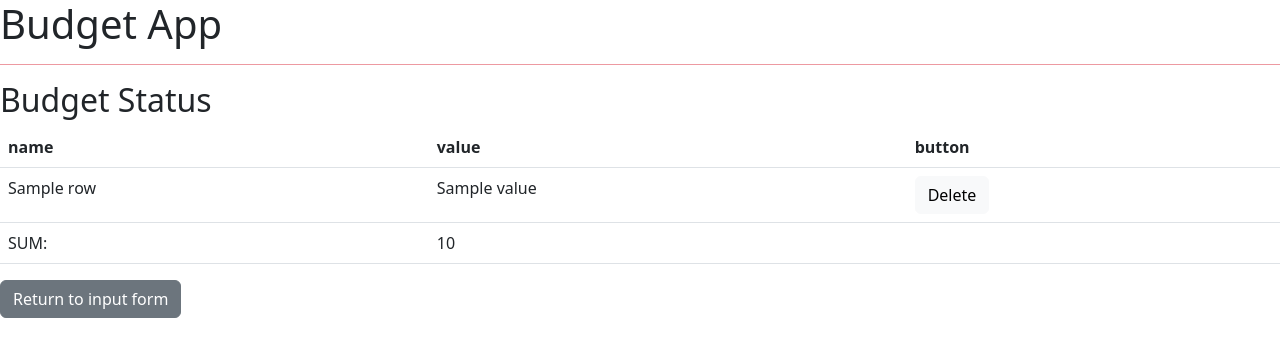
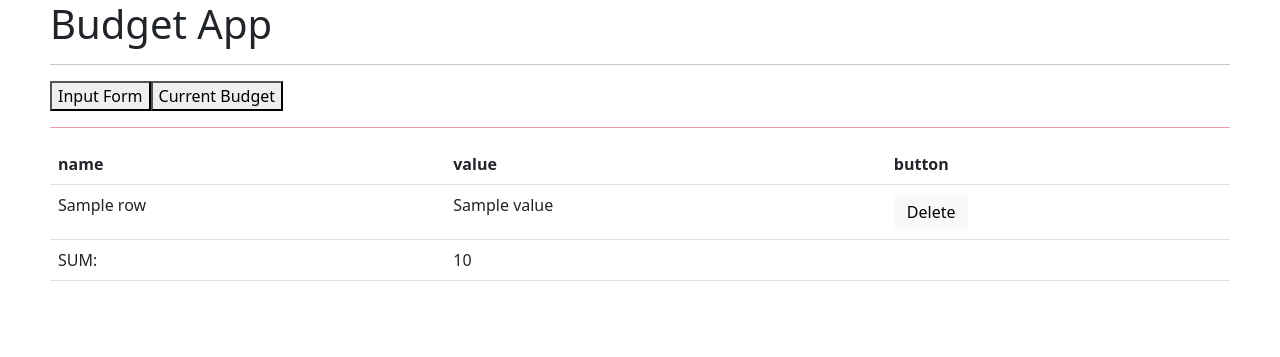
Before and after one commit to MatMia/BudgetApp, a Flask app: template templates/budget_table.html in a window 1280 px wide. Shown: the top 357 px of the page. Run offline with Flask 2, Linux system fonts and the light colour scheme; the template is opened without the code that fills it: most values are stand-ins (such as "Sample title", 1, 10 or a date in 2020); parts of the project's set-up code (start-up, migrations or seed data) failed here and were passed over.

Commit message:
application v2.0

```diff
--- a/app.py
+++ b/app.py
@@ -1,7 +1,5 @@
-from calendar import month
 from flask import Flask, flash, request, render_template, session, redirect, url_for
 from markupsafe import escape
-from wtforms import Form, validators, StringField
 from .db import BudgetDB
 from flask_table import Table, Col
 
@@ -15,14 +13,21 @@
     validity_class_value = "form-control is-invalid"
     invalid_feedback_name = ""
     invalid_feedback_value = ""
-    return render_template("index.html", validity_class_name=validity_class_name, validity_class_value=validity_class_value, invalid_feedback_name=invalid_feedback_name, invalid_feedback_value=invalid_feedback_value)
+    input_form_buttom = "nav-link active"
+    current_budget_button = "nav-link"
+    return render_template("index.html", validity_class_name=validity_class_name, validity_class_value=validity_class_value, \
+        invalid_feedback_name=invalid_feedback_name, invalid_feedback_value=invalid_feedback_value, \
+            input_form_buttom=input_form_buttom, current_budget_button=current_budget_button)
 
 @app.route('/', methods=['GET', 'POST'])
 def expense_input():
     if request.form.get("btn") == "submit_form":
         return InputForm.main_input_form()
 
-    elif request.form.get("btn") == "show_db":
+    elif request.form.get("menu_input_form") == "my_input_form":
+        return redirect(url_for('expenses_main'))
+
+    elif request.form.get("menu_current_budget") == "my_current_budget":
         return redirect(url_for('show_db_state'))
 
 
@@ -31,7 +36,12 @@
     db_results = ShowBudgetTable.show_budget_table()
     table = db_results[0]
     value_sum = round(db_results[1],2)
-    return render_template("budget_table.html", table=table, value_sum=value_sum)
+
+    input_form_buttom = "nav-link"
+    current_budget_button = "nav-link active"
+
+    return render_template("budget_table.html", table=table, value_sum=value_sum, \
+        input_form_buttom=input_form_buttom, current_budget_button=current_budget_button)
 
 
 @app.route('/db_state', methods=['GET', 'POST'])
@@ -40,13 +50,16 @@
         BudgetDB.delete_record(request.form.get("delete_record"))
         return succesfull_message('delete')
 
-    elif request.form.get("btn") == "return_to_input":
+    elif request.form.get("menu_input_form") == "my_input_form":
         return redirect(url_for('expenses_main'))
+
+    elif request.form.get("menu_current_budget") == "my_current_budget":
+        return redirect(url_for('show_db_state'))
 
 
 def succesfull_message(action, **kwargs):
     if action == 'submit':
-        flash("Request submitted succesfully with \n\n name: " + kwargs["name"] + "\n\n and value: " + str(kwargs["value"]))
+        flash("Request submitted succesfully with \n\n name: " + kwargs["name"] + "\n\n and value: " + str(kwargs["value"] + " PLN."))
         return redirect(url_for('expenses_main'))
     elif action == 'delete':
         flash("Record deleted succesfully")
@@ -110,6 +123,7 @@
     def main_input_form():
         expense_name =  request.form.get("expense_name")
         expense_value = request.form.get("expense_value")
+
         nameValidator = InputFormValidation(expense_name, "expense_name")
         valueValidator = InputFormValidation(expense_value, "expense_value")
 
@@ -127,7 +141,11 @@
         else:
             validity_class_name = "form-control is-invalid"
             validity_class_value = "form-control is-invalid"
-            return render_template("index.html", validity_class_name=validity_class_name, validity_class_value=validity_class_value, invalid_feedback_name=invalid_feedback_name, invalid_feedback_value=invalid_feedback_value)
+            input_form_buttom = "nav-link active"
+            current_budget_button = "nav-link"
+            return render_template("index.html", validity_class_name=validity_class_name, validity_class_value=validity_class_value, \
+                invalid_feedback_name=invalid_feedback_name, invalid_feedback_value=invalid_feedback_value, \
+                    input_form_buttom=input_form_buttom, current_budget_button=current_budget_button)
 
 
 class ItemTable(Table):
--- /dev/null
+++ b/static/override_default.css
@@ -0,0 +1,13 @@
+.nav-link.active {
+    background-color: #6c757d !important;
+    color: #fff !important
+}
+
+.nav-link {
+    color: #000000 !important
+}
+
+body {
+    margin-left:50px !important;
+    margin-right:50px !important
+}
--- /dev/null
+++ b/templates/base.html
@@ -0,0 +1,40 @@
+<!DOCTYPE html>
+<html lang="en">
+<link rel="stylesheet" href="../static/override_default.css">
+
+<head>
+    <meta charset="UTF-8">
+    <link href="https://cdn.jsdelivr.net/npm/bootstrap@5.2.0-beta1/dist/css/bootstrap.min.css" rel="stylesheet" integrity="sha384-0evHe/X+R7YkIZDRvuzKMRqM+OrBnVFBL6DOitfPri4tjfHxaWutUpFmBp4vmVor" crossorigin="anonymous">
+    <title>BudgetApp</title>
+
+    {% block head %}
+    {% endblock %}
+</head>
+
+<body>
+    <script src="https://cdn.jsdelivr.net/npm/bootstrap@5.2.0-beta1/dist/js/bootstrap.bundle.min.js" integrity="sha384-pprn3073KE6tl6bjs2QrFaJGz5/SUsLqktiwsUTF55Jfv3qYSDhgCecCxMW52nD2" crossorigin="anonymous"></script>
+    <h1>Budget App</h1>
+
+    <hr>
+
+    <ul class="nav nav-pills mb-3" id="pills-tab" role="tablist">
+
+        <li class="nav-item" role="presentation">
+        <form method="POST">
+          <button class="{{input_form_buttom}}"name="menu_input_form" value="my_input_form">Input Form</button>
+        </form>
+        </li>
+
+        <li class="nav-item" role="presentation">
+        <form method="POST">
+          <button class="{{current_budget_button}}" name="menu_current_budget" value="my_current_budget">Current Budget</button>
+        </form>
+        </li>
+
+    </ul>
+
+    {% block content %}{% endblock %}
+
+</body>
+
+</html>
--- a/templates/budget_table.html
+++ b/templates/budget_table.html
@@ -1,11 +1,8 @@
-<!DOCTYPE html>
-<html lang="en">
-<head>
-<!-- <link rel="stylesheet" type="text/css" href="{{ url_for('static', filename='table_styles.css') }}" /> -->
-<link href="https://cdn.jsdelivr.net/npm/bootstrap@5.2.0-beta1/dist/css/bootstrap.min.css" rel="stylesheet" integrity="sha384-0evHe/X+R7YkIZDRvuzKMRqM+OrBnVFBL6DOitfPri4tjfHxaWutUpFmBp4vmVor" crossorigin="anonymous">
+{% extends "base.html" %}
 
-    <meta charset="UTF-8">
-    <title>BudgetApp</title>
+{% block head %}
+    {{ super() }}
+
             {% with messages = get_flashed_messages() %}
         {% if messages %}
             <ul class=flashes>
@@ -15,15 +12,11 @@
             </ul>
         {% endif %}
         {% endwith %}
-</head>
+{% endblock %}
 
-<body>
-    <script src="https://cdn.jsdelivr.net/npm/bootstrap@5.2.0-beta1/dist/js/bootstrap.bundle.min.js" integrity="sha384-pprn3073KE6tl6bjs2QrFaJGz5/SUsLqktiwsUTF55Jfv3qYSDhgCecCxMW52nD2" crossorigin="anonymous"></script>
+{% block content %}
 
-    <h1>Budget App</h1>
     <hr class="text-danger border-2 opacity-50">
-
-    <h2>Budget Status</h2>
 
    <table class="table">
 
@@ -60,10 +53,4 @@
 
     </table>
 
-    <form method="POST">
-        <button class="btn btn-secondary" name="btn"
-        value="return_to_input">Return to input form</button>
-    </form>
-
-</body>
-</html>
+{% endblock %}
```
Also changed, not shown: templates/index.html (+12 -25 lines), example.db.
